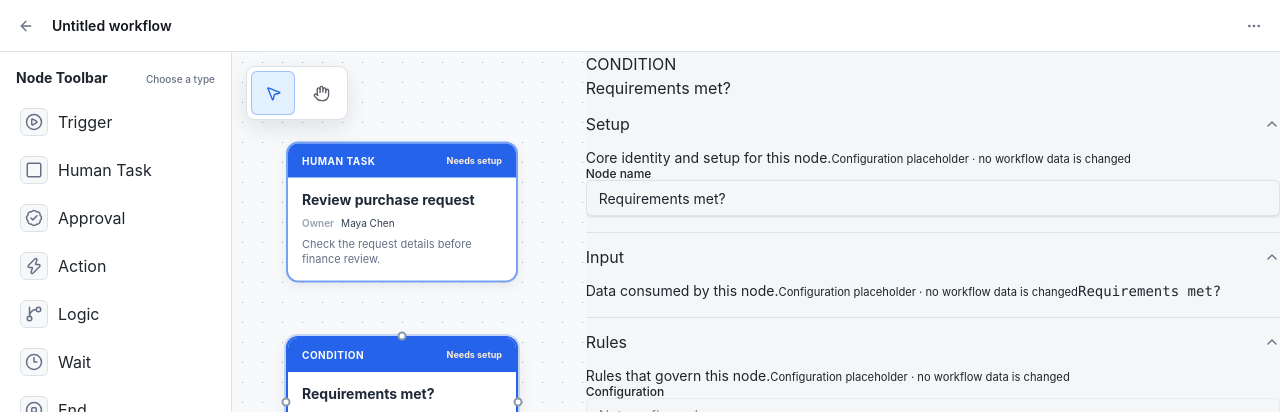
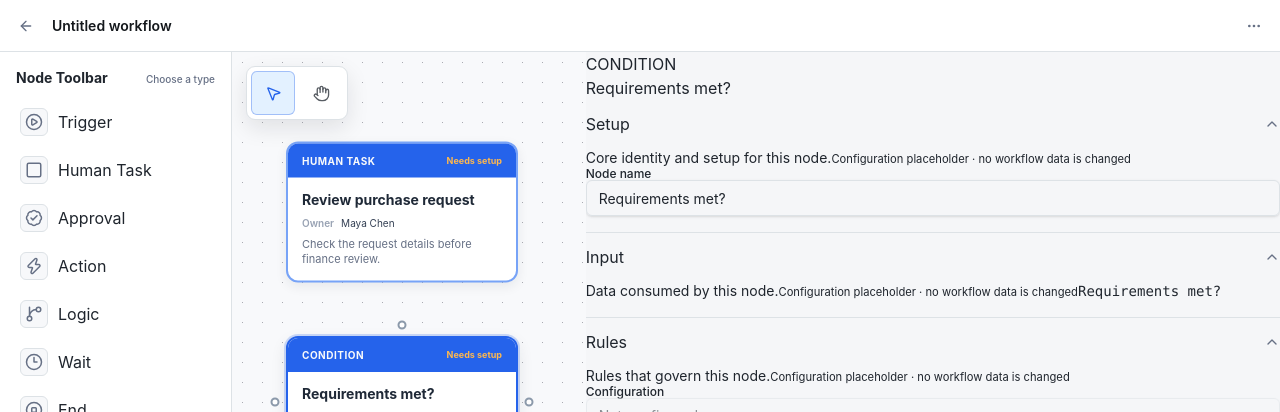
Before and after one commit to garywangda/workflow, a React (Vite) app: page / in a window 1280 px wide. Shown: the top 412 px of the page. Built offline with nearby package versions, Linux system fonts and the light colour scheme.

Commit message:
refine node handle spacing and warning color

```diff
--- a/src/features/workflow-editor/styles/workflow-canvas.css
+++ b/src/features/workflow-editor/styles/workflow-canvas.css
@@ -170,7 +170,7 @@
 }
 .workflow-node__config {
   margin-left: auto;
-  color: #ffedd5;
+  color: #ffb84d;
   font-size: 9px;
   font-weight: 650;
   white-space: nowrap;
@@ -207,34 +207,34 @@
 }
 
 .workflow-connection-handle.react-flow__handle-top {
-  top: -14px !important;
+  top: -26px !important;
   left: 50% !important;
   transform: translateX(-50%) !important;
 }
 
 .workflow-connection-handle.react-flow__handle-right {
   top: 50% !important;
-  right: -14px !important;
+  right: -26px !important;
   transform: translateY(-50%) !important;
 }
 
 .workflow-connection-handle.react-flow__handle-bottom {
-  bottom: -14px !important;
+  bottom: -26px !important;
   left: 50% !important;
   transform: translateX(-50%) !important;
 }
 
 .workflow-connection-handle.react-flow__handle-left {
   top: 50% !important;
-  left: -14px !important;
+  left: -26px !important;
   transform: translateY(-50%) !important;
 }
 
-/* workflow-node 的 2px 外框位于绝对定位包含块之外，连接点需额外外移 2px 才落在外轮廓正中。 */
-.workflow-node__connection-handles .workflow-connection-handle.react-flow__handle-top { top: -16px !important; }
-.workflow-node__connection-handles .workflow-connection-handle.react-flow__handle-right { right: -16px !important; }
-.workflow-node__connection-handles .workflow-connection-handle.react-flow__handle-bottom { bottom: -16px !important; }
-.workflow-node__connection-handles .workflow-connection-handle.react-flow__handle-left { left: -16px !important; }
+/* 13px 可见圆点与节点外轮廓保留约 5px 净距；普通卡片还需补偿 2px 外框。 */
+.workflow-node__connection-handles .workflow-connection-handle.react-flow__handle-top { top: -27px !important; }
+.workflow-node__connection-handles .workflow-connection-handle.react-flow__handle-right { right: -27px !important; }
+.workflow-node__connection-handles .workflow-connection-handle.react-flow__handle-bottom { bottom: -27px !important; }
+.workflow-node__connection-handles .workflow-connection-handle.react-flow__handle-left { left: -27px !important; }
 
 .workflow-connection-handle::before {
   /* 默认显示小圆点；hover/connecting/valid 状态下由下面的规则放大。 */
```
Also changed, not shown: 1 other file (tests, documents, lock files or other folders).
